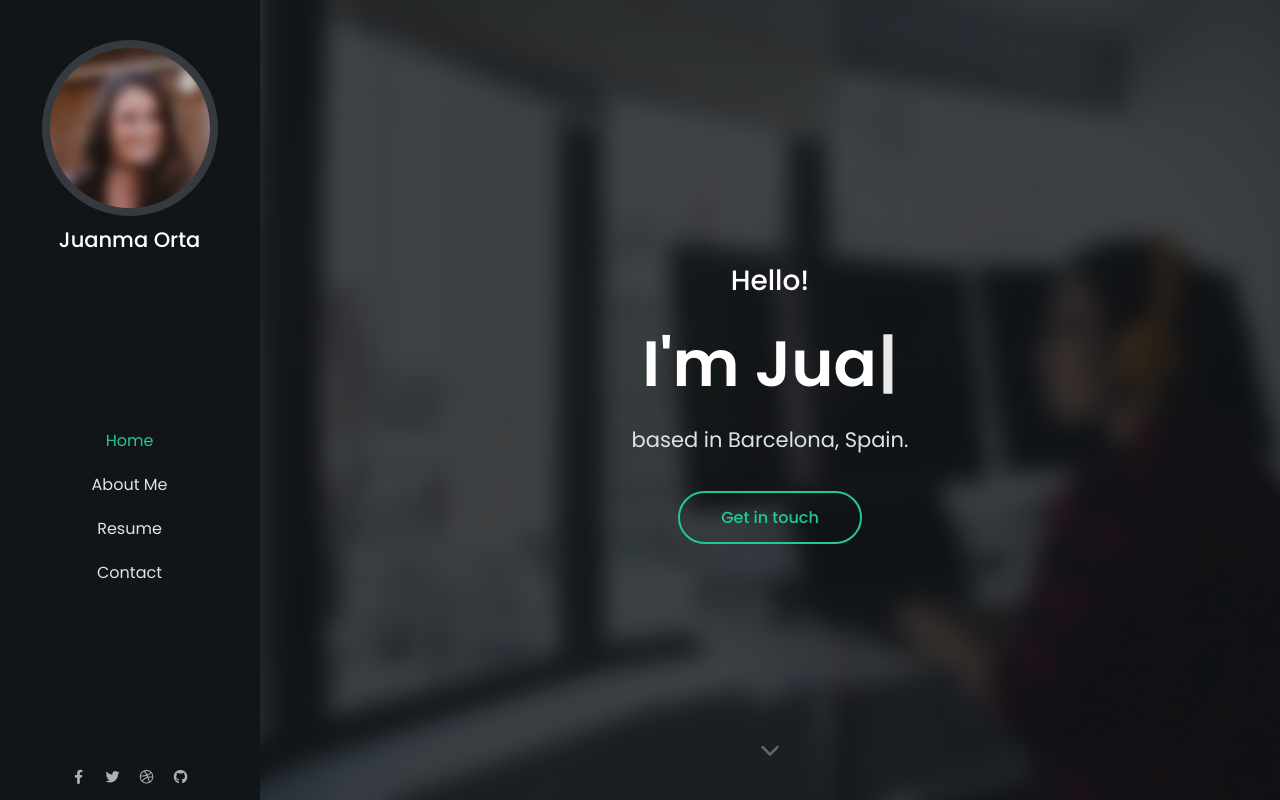
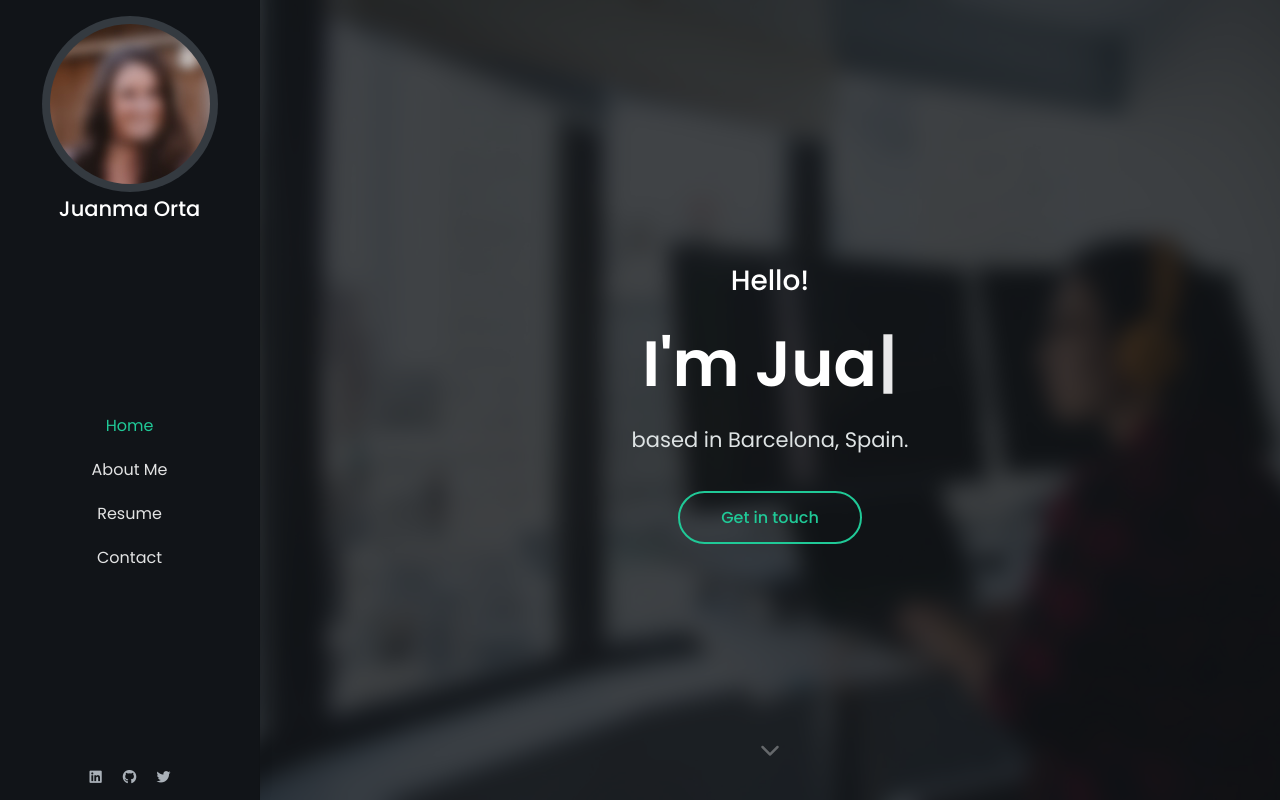
Before and after one commit to juanmaorta/juanmaorta-resume, a React (Create React App) app: page / in a window 1280 px wide. Shown: the top 800 px of the page. Built offline with nearby package versions, Linux system fonts and the light colour scheme.

Commit message:
Social media icons are components

```diff
--- a/src/components/Contact.jsx
+++ b/src/components/Contact.jsx
@@ -4,7 +4,7 @@ import { ToastContainer, toast } from "react-toastify";
 import { ContactDataContext } from "../Context";
 
 import "react-toastify/dist/ReactToastify.css";
-import { Tooltip } from "./Tooltip";
+import Social from "./social/Social";
 
 const Contact = ({ classicHeader, darkTheme }) => {
   const { email } = useContext(ContactDataContext);
@@ -111,68 +111,7 @@ const Contact = ({ classicHeader, darkTheme }) => {
             >
               Follow Me
             </h2>
-            <ul
-              className={
-                "social-icons justify-content-center justify-content-md-start " +
-                (darkTheme ? "social-icons-muted" : "")
-              }
-            >
-              <li className="social-icons-dribbble">
-                <Tooltip text="Dribbble" placement="top">
-                  <a
-                    href="http://www.dribbble.com/harnishdesign/"
-                    target="_blank"
-                    rel="noopener noreferrer"
-                  >
-                    <i className="fab fa-dribbble" />
-                  </a>
-                </Tooltip>
-              </li>
-              <li className="social-icons-twitter">
-                <Tooltip text="Twitter" placement="top">
-                  <a
-                    href="https://twitter.com/harnishdesign/"
-                    target="_blank"
-                    rel="noopener noreferrer"
-                  >
-                    <i className="fab fa-twitter" />
-                  </a>
-                </Tooltip>
-              </li>
-              <li className="social-icons-facebook">
-                <Tooltip text="Facebook" placement="top">
-                  <a
-                    href="http://www.facebook.com/harnishdesign/"
-                    target="_blank"
-                    rel="noopener noreferrer"
-                  >
-                    <i className="fab fa-facebook-f" />
-                  </a>
-                </Tooltip>
-              </li>
-              <li className="social-icons-google">
-                <Tooltip text="Google" placement="top">
-                  <a
-                    href="http://www.google.com/"
-                    target="_blank"
-                    rel="noopener noreferrer"
-                  >
-                    <i className="fab fa-google" />
-                  </a>
-                </Tooltip>
-              </li>
-              <li className="social-icons-github">
-                <Tooltip text="Github" placement="top">
-                  <a
-                    href="http://www.github.com/"
-                    target="_blank"
-                    rel="noopener noreferrer"
-                  >
-                    <i className="fab fa-github" />
-                  </a>
-                </Tooltip>
-              </li>
-            </ul>
+            <Social />
           </div>
           {/* contact form */}
           <div className="col-md-8 col-xl-9 order-0 order-md-1">
--- a/src/components/Header.jsx
+++ b/src/components/Header.jsx
@@ -1,8 +1,8 @@
 import React, { useState, useContext } from "react";
-import { Tooltip } from "./Tooltip";
-import { Link } from "react-scroll";
+
 import { PersonalDataContext } from "../Context";
 import Navigation from "./navigation/Navigation";
+import Social from "./social/Social";
 
 const Header = ({ classicHeader, darkTheme, homeRef, handleNavClick }) => {
   const { firstName, lastName } = useContext(PersonalDataContext);
@@ -13,17 +13,6 @@ const Header = ({ classicHeader, darkTheme, homeRef, handleNavClick }) => {
       <nav className="primary-menu navbar navbar-expand-lg navbar-dark bg-dark border-bottom-0">
         <div className="container-fluid position-relative h-100 flex-lg-column ps-3 px-lg-3 pt-lg-3 pb-lg-2">
           {/* Logo */}
-          <Link
-            smooth
-            duration={500}
-            style={{ cursor: "pointer" }}
-            to="home"
-            className="mb-lg-auto mt-lg-4"
-            onClick={(e) => {
-              e.preventDefault();
-              setIsNavModalClose(true);
-            }}
-          >
             <span className="bg-dark-2 rounded-pill p-2 mb-lg-1 d-none d-lg-inline-block">
               <img
                 className="img-fluid rounded-pill d-block"
@@ -35,7 +24,6 @@ const Header = ({ classicHeader, darkTheme, homeRef, handleNavClick }) => {
             <h1 className="text-5 text-white text-center mb-0 d-lg-block">
               {`${firstName} ${lastName}`}
             </h1>
-          </Link>
           {/* Logo End */}
           <div
             id="header-nav"
@@ -47,52 +35,7 @@ const Header = ({ classicHeader, darkTheme, homeRef, handleNavClick }) => {
           >
             <Navigation homeRef={homeRef} setIsNavModalClose={setIsNavModalClose}/>
           </div>
-          <ul className="social-icons social-icons-muted social-icons-sm mt-lg-auto ms-auto ms-lg-0 d-flex">
-            <li className="social-icons-facebook">
-              <Tooltip text="Facebook" placement="top">
-                <a
-                  href="http://www.facebook.com/"
-                  target="_blank"
-                  rel="noopener noreferrer"
-                >
-                  <i className="fab fa-facebook-f" />
-                </a>
-              </Tooltip>
-            </li>
-            <li className="social-icons-twitter">
-              <Tooltip text="Twitter" placement="top">
-                <a
-                  href="http://www.twitter.com/"
-                  target="_blank"
-                  rel="noopener noreferrer"
-                >
-                  <i className="fab fa-twitter" />
-                </a>
-              </Tooltip>
-            </li>
-            <li className="social-icons-dribbble">
-              <Tooltip text="Dribbble" placement="top">
-                <a
-                  href="http://www.dribbble.com/"
-                  target="_blank"
-                  rel="noopener noreferrer"
-                >
-                  <i className="fab fa-dribbble" />
-                </a>
-              </Tooltip>
-            </li>
-            <li className="social-icons-github">
-              <Tooltip text="Google" placement="top">
-                <a
-                  href="http://www.google.com/"
-                  target="_blank"
-                  rel="noopener noreferrer"
-                >
-                  <i className="fab fa-github" />
-                </a>
-              </Tooltip>
-            </li>
-          </ul>
+          <Social variant="small"/>
           <button
             onClick={(e) => {
               setIsNavModalClose(!isNavModalClose);
--- /dev/null
+++ b/src/components/social/Social.jsx
@@ -0,0 +1,22 @@
+import React, {useContext} from "react";
+import { ContactDataContext } from "../../Context";
+import SocialItem from "./SocialItem";
+
+const Social = ({ variant }) => {
+    const { social } = useContext(ContactDataContext);
+
+    const className = (variant === "small")
+        ? "social-icons social-icons-muted social-icons-sm mt-lg-auto ms-auto ms-lg-0 d-flex"
+        : "social-icons justify-content-center justify-content-md-start ";
+
+    return (
+        <ul className={className}>
+            {social.map(({icon, iconClass, title, url}, idx) => {
+                return <SocialItem url={url} iconClass={iconClass} icon={icon} title={title} key={`social_${idx}`}/>
+            })}
+
+        </ul>
+        );
+}
+
+export default Social;
--- /dev/null
+++ b/src/components/social/SocialItem.jsx
@@ -0,0 +1,20 @@
+import React from "react";
+import { Tooltip } from "../Tooltip";
+
+const SocialItem = ({icon, iconClass, title, url}) => {
+    return (
+        <li className={iconClass}>
+        <Tooltip text={title} placement="top">
+          <a
+            href={url}
+            target="_blank"
+            rel="noopener noreferrer"
+          >
+            <i className={`fab ${icon}`} />
+          </a>
+        </Tooltip>
+      </li>
+    );
+}
+
+export default SocialItem;
--- a/src/data.json
+++ b/src/data.json
@@ -7,7 +7,27 @@
         "phone": "+ 34 629 51 98 54",
         "email": "juanma.orta@protonmail.com",
         "city": "Barcelona",
-        "country": "Spain"
+        "country": "Spain",
+        "social": [
+          {
+            "icon": "fa-linkedin",
+            "iconClass": "social-icons-linkedin",
+            "title": "LinkedIn",
+            "url": "http://www.linkedin.com/"
+          },
+          {
+            "icon": "fa-github",
+            "iconClass": "social-icons-github",
+            "title": "Github",
+            "url": "http://www.github.com/"
+          },
+          {
+            "icon": "fa-twitter",
+            "iconClass": "social-icons-twitter",
+            "title": "Twitter",
+            "url": "http://www.twitter.com/"
+          }
+        ]
     },
     "professional": {
         "title": "FrontEnd Engineer",
```
